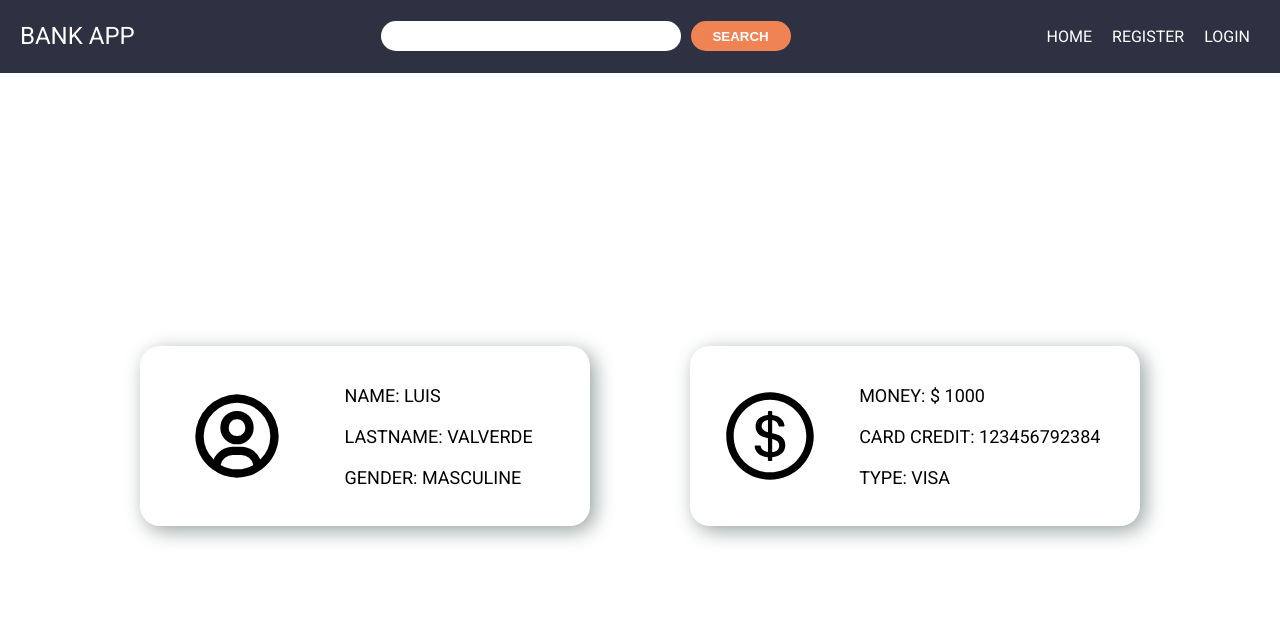
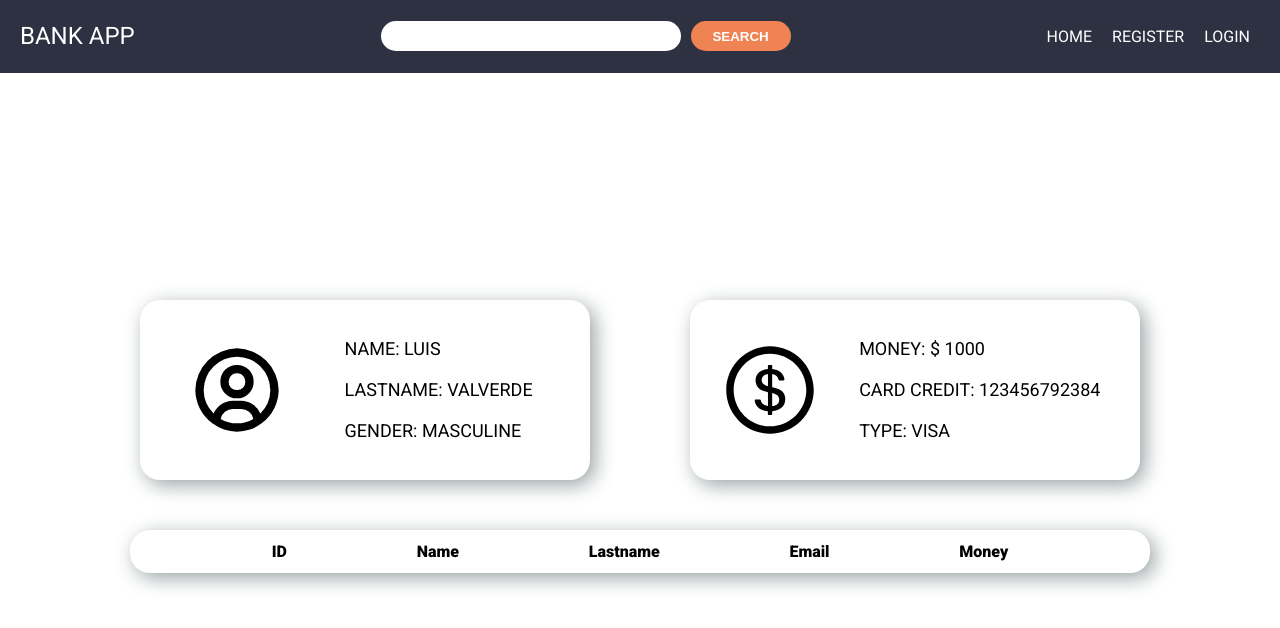
Before and after one commit to luisvalverd/fronend-bank, a React (Create React App) app: page / in a window 1280 px wide. Shown: the top 628 px of the page. Built offline with nearby package versions, Linux system fonts and the light colour scheme.

Commit message:
created table for transactions user

```diff
--- a/src/components/styles/home.css
+++ b/src/components/styles/home.css
@@ -78,3 +78,23 @@
 	flex-direction: column;
 	text-align:	justify;
 }
+
+.transactions-user {
+	width: 1000px;
+	height: auto;
+
+	padding: 10px;
+	margin-top: 50px;
+	border-radius: 20px;
+
+	box-shadow: 5px 5px 20px #99a3a4;
+}
+
+.transactions-user table {
+	width: 100%;
+}
+
+.transactions-user table thead tr {
+	display: flex;
+	justify-content: space-evenly;
+}
--- a/src/routers/home.js
+++ b/src/routers/home.js
@@ -41,7 +41,20 @@ export default class Home extends Component {
 					</div>
 				</div>
 				<div className="transactions-user">
+					<table>
+						<thead>
+							<tr>
+								<th>ID</th>
+								<th>Name</th>
+								<th>Lastname</th>
+								<th>Email</th>
+								<th>Money</th>
+							</tr>
+						</thead>
+						<tbody>
 
+						</tbody>
+					</table>
 				</div>
 			</div>
 		);
```
